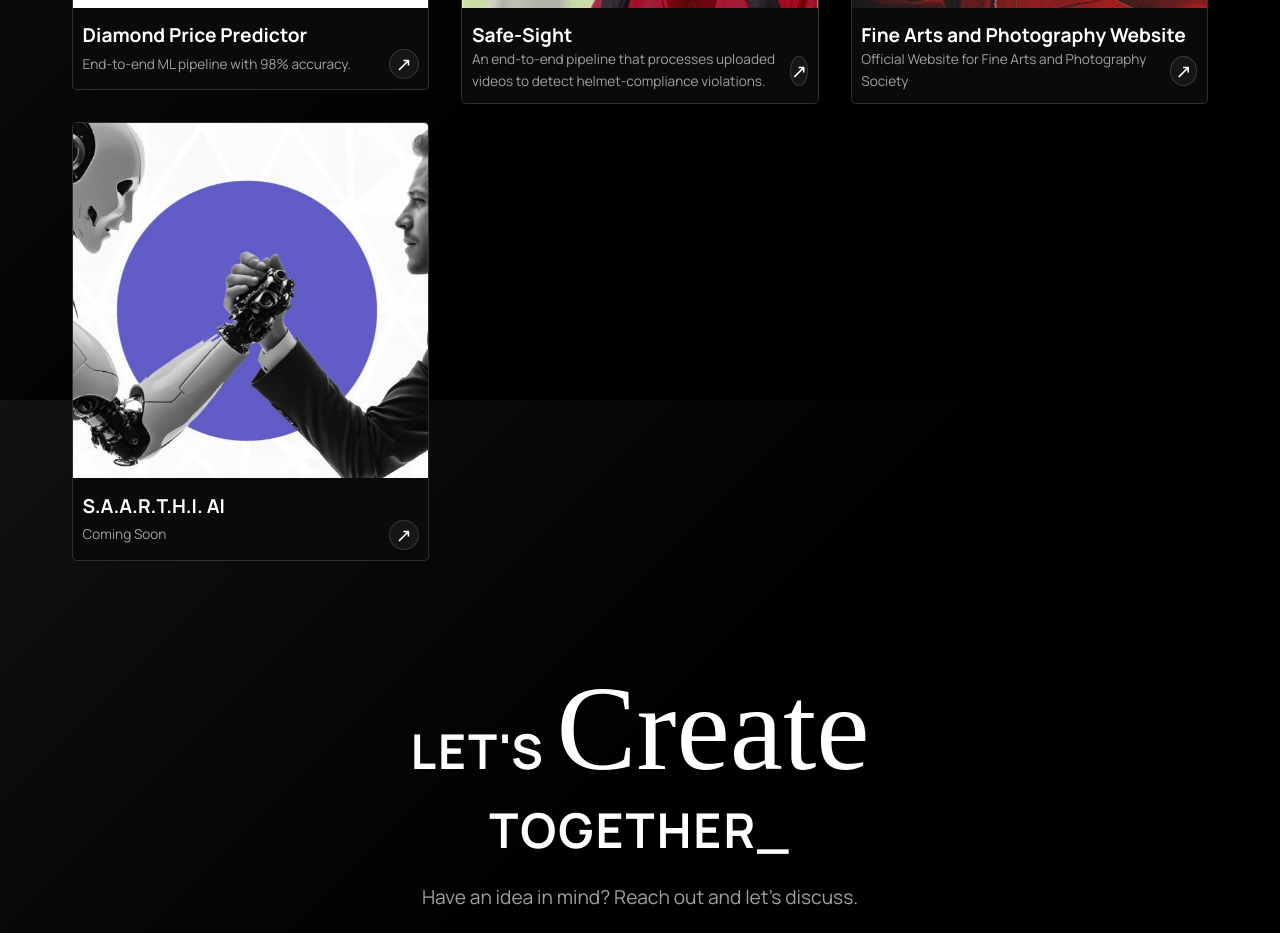
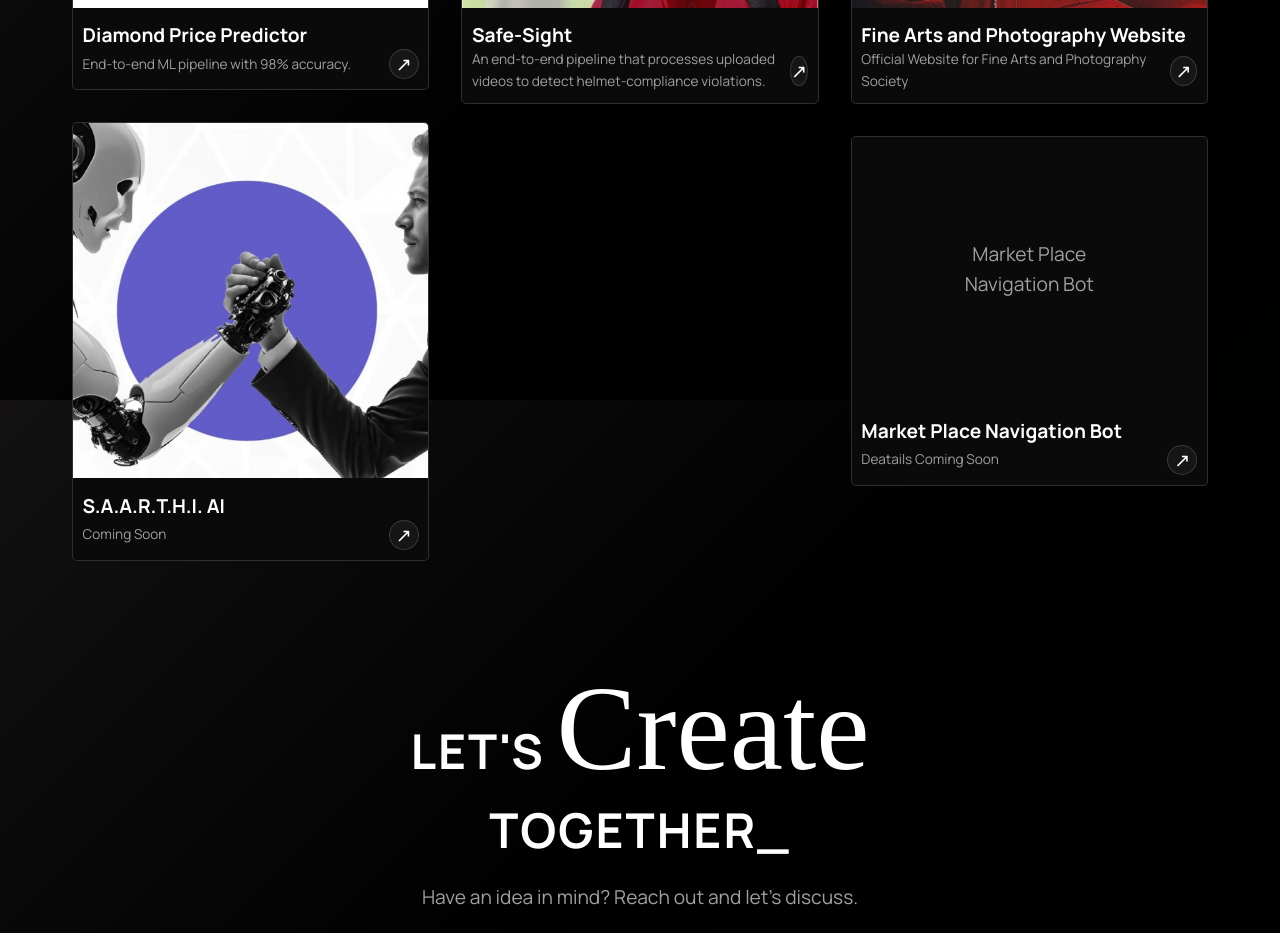
Before and after one commit to Spathneja21/Portfolio, a React (Vite) app: page / in a window 1280 px wide. Shown: the part 2800-3733 px from the top of the page. Built offline with nearby package versions, Linux system fonts and the light colour scheme; a web font is replaced by a local one.

Commit message:
added some new projects in my development work

```diff
--- a/src/components/Work.jsx
+++ b/src/components/Work.jsx
@@ -139,6 +139,18 @@ const Work = () => {
             tags: ['Replit', 'TailwindCSS', 'Typescript'],
             src: '/elements/ai/faps.png',
             link: 'https://faps-website--ayushjuneja11.replit.app/'
+        },
+
+        {
+            id: 27,
+            category: 'ai',
+            title: 'Market Place Navigation Bot',
+            shortDesc: 'Deatails Coming Soon',
+            // description: `Built a website for Fine Arts and Photography Society,Thapar University.
+            //               A platform for artists to showcase their work and for the society to manage its events and members.`,
+            // tags: ['Replit', 'TailwindCSS', 'Typescript'],
+            // src: '/elements/ai/faps.png',
+            // link: 'https://faps-website--ayushjuneja11.replit.app/'
         },
     ];
 
```
